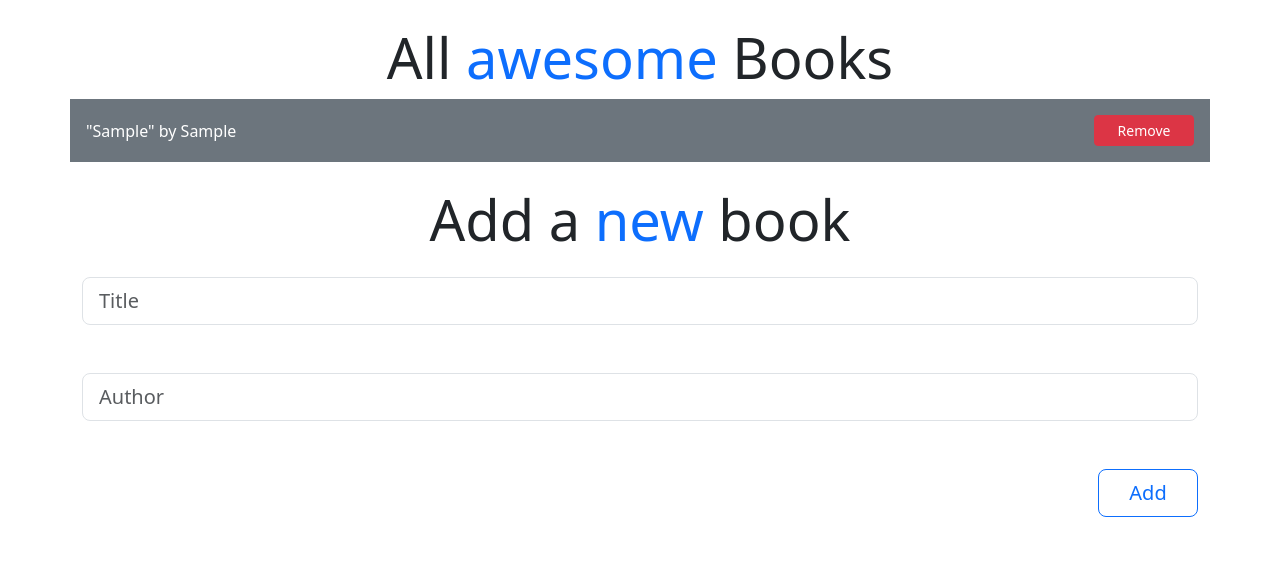
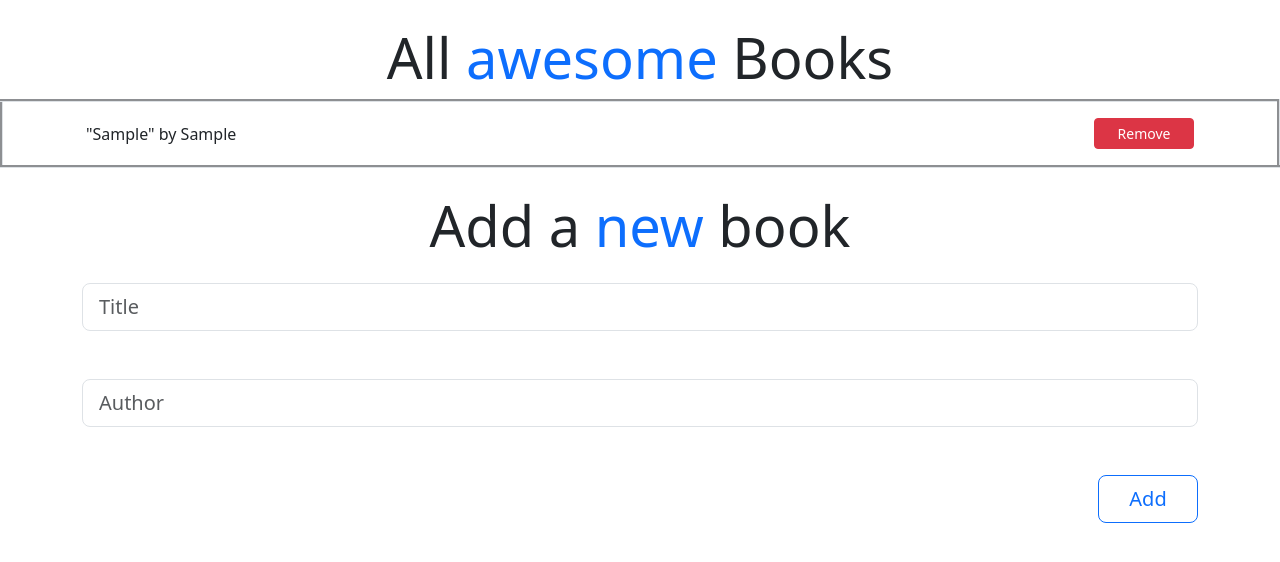
Before and after one commit to migo1/awesomeBooks, a website: page index.html in a window 1280 px wide. Both pictures are taken after typing "Sample", "Sample" into the empty fields and a click on the button "Add". Drawn offline with nearby package versions, Linux system fonts and the light colour scheme.

Commit message:
Update-CSS-JS

```diff
--- a/index.html
+++ b/index.html
@@ -20,7 +20,9 @@
       </h1>
     </div>
 
-    <div id="books"></div>
+    <div id="books">
+      <table id="book-table" class="table table-striped"></table>
+    </div>
 
     <h2 class="display-4 text-center container mt-4">
       Add a <span class="text-primary">new</span> book
--- a/main.js
+++ b/main.js
@@ -1,6 +1,6 @@
 class Book {
   constructor() {
-    this.booksParent = document.getElementById("books");
+    this.booksParent = document.getElementById("book-table");
     this.titleInput = document.getElementById("title");
     this.authorInput = document.getElementById("author");
     this.books = JSON.parse(localStorage.getItem("books")) || [];
@@ -24,26 +24,22 @@ class Book {
   }
 
   bookElement(book, index) {
-    const bookContainer = document.createElement("div");
-    bookContainer.setAttribute(
-      "class",
-      "book-container container text-bg-secondary p-3"
-    );
-    const pTitle = document.createElement("p");
-    pTitle.setAttribute("class", "title ");
-    pTitle.innerText = book.title;
-    const pAuthor = document.createElement("p");
-    pAuthor.setAttribute("class", "author ");
-    pAuthor.innerText = book.author;
+    const bookContainer = document.createElement("tr");
+    bookContainer.setAttribute("class", "book-container container p-3");
+    // const pTitle = document.createElement("td");
+    // pTitle.innerText = book.title;
+    // const pAuthor = document.createElement("td");
+    // pAuthor.innerText = book.author;
     const removeButton = document.createElement("button");
     removeButton.setAttribute("class", "btn  btn-sm btn-danger");
-    removeButton.innerText = "Remove";
+    removeButton.textContent = "Remove";
 
     removeButton.addEventListener("click", () => {
       this.deleteBook(index);
     });
     bookContainer.append(`"${book.title}" by ${book.author}`, removeButton);
     this.booksParent.appendChild(bookContainer);
+    bookContainer.scrollIntoView({ behavior: "smooth" });
   }
 
   displayBooks() {
--- a/style.css
+++ b/style.css
@@ -22,4 +22,9 @@ html {
   display: flex;
   align-items: center;
   justify-content: space-between;
+  overflow: scroll;
 }
+
+#book-table {
+  border-style: groove;
+}
```
